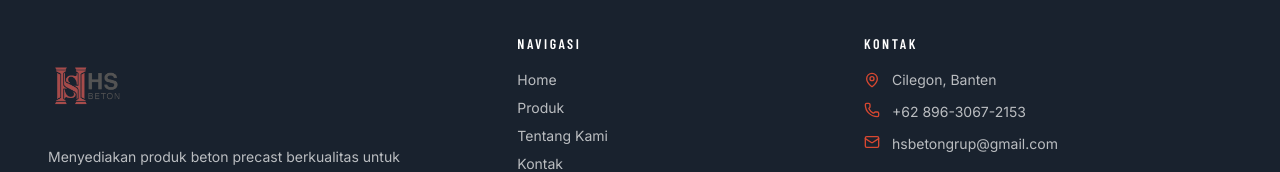
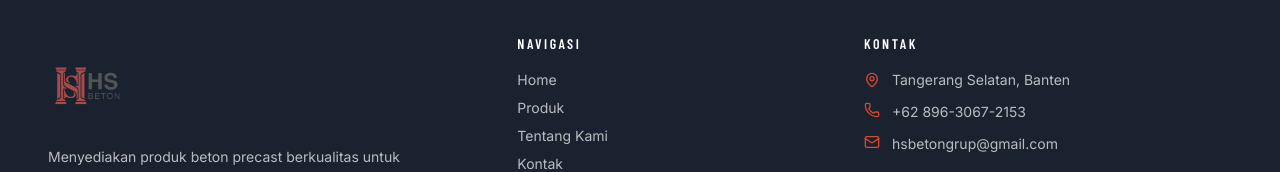
Before and after one commit to helloneet/hsbeton-website-new, a React (Vite) app in the folder apps/web/: page / in a window 1280 px wide. Shown: the part 3684-3856 px from the top of the page. Built offline with nearby package versions, Linux system fonts and the light colour scheme; the HTML template or start-up script is replaced by a standard one; what pocketbase would draw is missing.

Commit message:
Update company address

```diff
--- a/apps/web/src/data/site.js
+++ b/apps/web/src/data/site.js
@@ -1,6 +1,6 @@
 export const WA_NUMBER = '6289630672153';
 export const WA_DISPLAY = '+62 896-3067-2153';
-export const ADDRESS= 'Cilegon, Banten ';
+export const ADDRESS= 'Tangerang Selatan, Banten ';
 export const EMAIL = 'hsbetongrup@gmail.com';
 
 export const waLink = (text) =>
```
